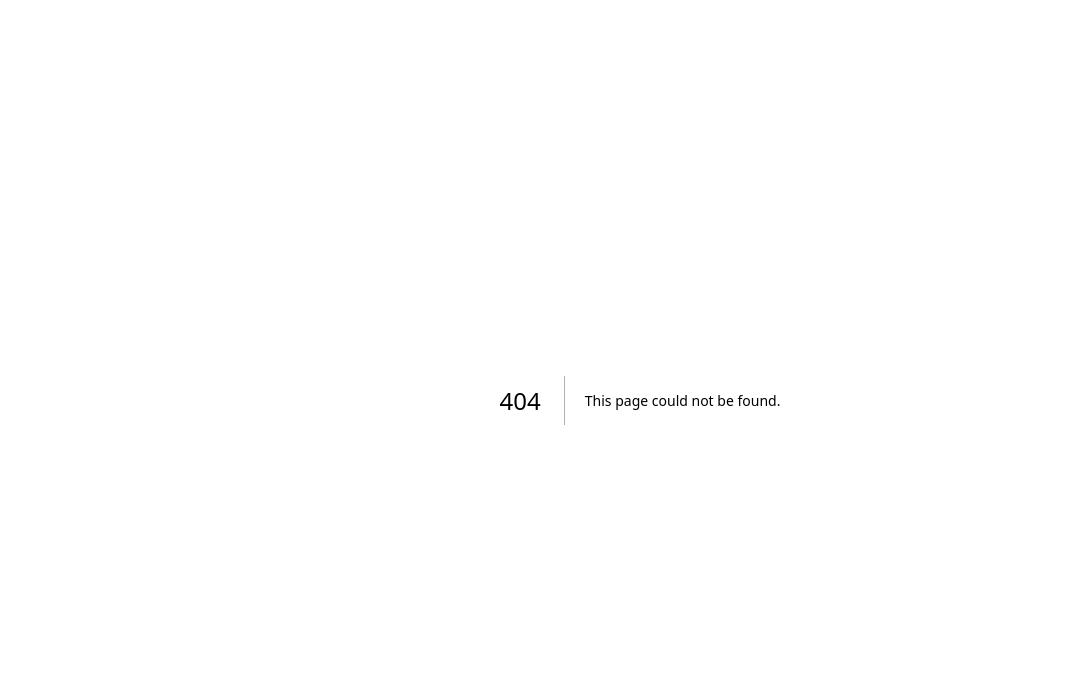
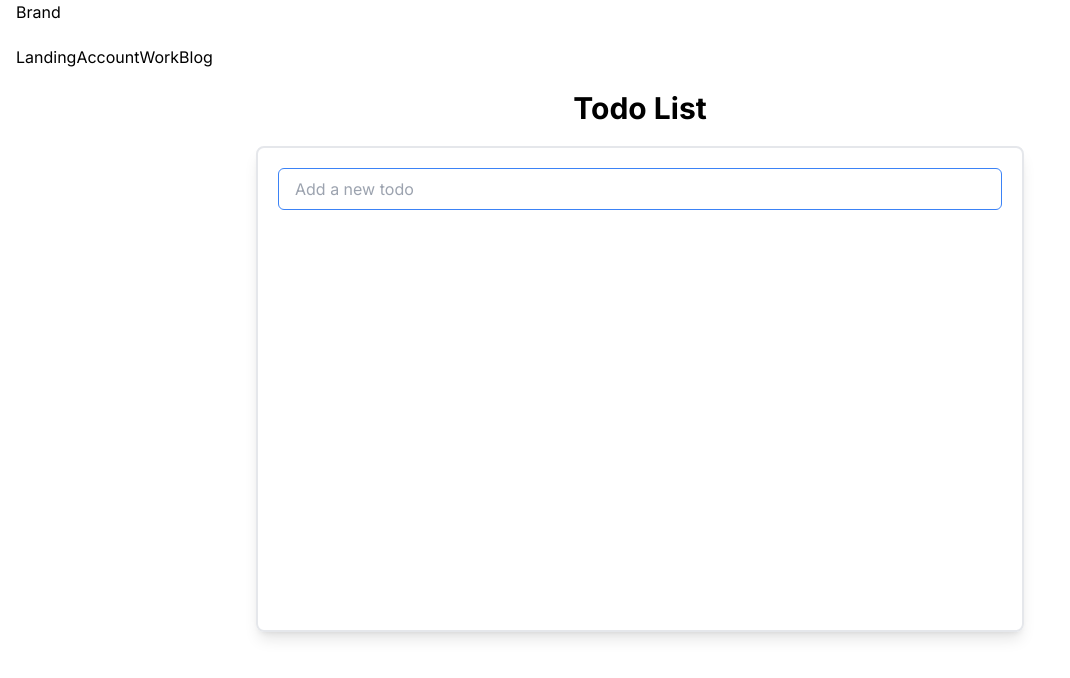
Before and after one commit to 0RAPTOR0/Section-2, a Next.js app: page /todo-list in a window 1280 px wide. Before the commit this address had no page. Shown: the top 678 px of the page, without its empty margins (0-1070 px from the left). Built offline with nearby package versions, Linux system fonts and the light colour scheme.

Commit message:
todo list

```diff
--- /dev/null
+++ b/src/Components/Navbar.jsx
@@ -0,0 +1,43 @@
+import React from 'react'
+
+const Navbar = () => {
+    return (
+        <>
+            <header className="flex flex-wrap sm:justify-start sm:flex-nowrap w-full bg-white text-sm py-4 dark:bg-neutral-800">
+                <nav
+                    className="max-w-[85rem] w-full mx-auto px-4 sm:flex sm:items-center sm:justify-between"
+                    aria-label="Global"
+                >
+                    <a className="flex-none text-xl font-semibold dark:text-white" href="#">
+                        Brand
+                    </a>
+                    <div className="flex flex-row items-center gap-5 mt-5 sm:justify-end sm:mt-0 sm:ps-5">
+                        <a className="font-medium text-blue-500" href="#" aria-current="page">
+                            Landing
+                        </a>
+                        <a
+                            className="font-medium text-gray-600 hover:text-gray-400 dark:text-neutral-400 dark:hover:text-neutral-500"
+                            href="#"
+                        >
+                            Account
+                        </a>
+                        <a
+                            className="font-medium text-gray-600 hover:text-gray-400 dark:text-neutral-400 dark:hover:text-neutral-500"
+                            href="#"
+                        >
+                            Work
+                        </a>
+                        <a
+                            className="font-medium text-gray-600 hover:text-gray-400 dark:text-neutral-400 dark:hover:text-neutral-500"
+                            href="#"
+                        >
+                            Blog
+                        </a>
+                    </div>
+                </nav>
+            </header>
+        </>
+    )
+}
+
+export default Navbar
--- /dev/null
+++ b/src/app/event-handling/page.jsx
@@ -0,0 +1,24 @@
+'use client';
+import React from 'react'
+
+const EventHandling = () => {
+    return (
+        <div className='max-w-[768px] mx-auto'>
+
+            <h1 className='text-center text-2xl font-bold'>EventHandling</h1>
+
+            <button className='p-3 bg-blue-500 mt-5 text-white rounded-md' onClick={() => { alert('button was clicked') }}>click me</button>
+
+            <input
+                className='border-2 border-gray-500 block w-full mt-3'
+                type="text"
+                onChange={(e) => { console.log(e.target.value); }}
+            />
+
+            <input type="color" onChange={(e) => { document.body.style.backgroundColor = e.target.value }} />
+
+        </div>
+    )
+}
+
+export default EventHandling;
--- a/src/app/layout.jsx
+++ b/src/app/layout.jsx
@@ -2,6 +2,7 @@ import { Inter } from "next/font/google";
 import "./globals.css";
 import '@mantine/core/styles.css';
 import { MantineProvider } from "@mantine/core";
+import Navbar from "@/Components/Navbar";
 
 const inter = Inter({ subsets: ["latin"] });
 
@@ -15,6 +16,7 @@ export default function RootLayout({ children }) {
     <html lang="en">
       <body className={inter.className}>
         <MantineProvider>
+          <Navbar />
           {children}
         </MantineProvider>
       </body>
--- /dev/null
+++ b/src/app/todo-list/page.jsx
@@ -0,0 +1,77 @@
+
+'use client';
+import React, { useState } from 'react'
+import toast from 'react-hot-toast';
+
+const TodoList = () => {
+
+    const [taskList, setTaskList] = useState([]);
+
+    const addNewTodo = (e) => {
+        if (e.code === 'Enter') {
+
+            if (!e.target.value) return toast.error('Please enter a task');
+
+            console.log(e.target.value);
+
+            const newTask = {
+                task: e.target.value, completed: false
+            };
+
+            setTaskList([newTask, ...taskList]);
+            toast.success('Task added successfully');
+            e.target.value = '';
+        }
+    }
+
+    const deleteTask = (index) => {
+        console.log(index);
+
+        const temp = taskList;
+        temp.splice(index, 1);
+        setTaskList([...temp]);
+        toast.error('Task deleted successfully');
+    }
+
+    const updateStatus = (index, value) => {
+        // console.log(taskList);
+        // console.log(index, value);
+        const temp = taskList;
+        temp[index].completed = value;
+        setTaskList([...temp]);
+        toast.success('Task status updated successfully');
+    }
+
+    return (
+        <div className='mx-64'>
+            <h1 className='text-3xl font-bold text-center my-5'>Todo List</h1>
+
+            <div className='border-2 shadow-lg rounded-lg p-5'>
+                <input
+                    onKeyDown={addNewTodo}
+                    type="text"
+                    className='w-full border border-blue-500 px-4 py-2 rounded-md'
+                    placeholder='Add a new todo'
+                />
+
+                <div className='p-4 h-[50vh] overflow-auto' >
+                    {
+                        taskList.map((obj, index) => {
+                            return <div key={index} className='grid grid-cols-2 p-4 mb-3 border-2 cursor-pointer hover:bg-gray-300'>
+                                <div className='flex gap-4 items-center'>
+                                    <input type="checkbox" checked={obj.completed} onChange={(e) => { updateStatus(index, e.target.checked) }} />
+                                    <p className={obj.completed && 'line-through text-gray-400'}>{obj.task}</p>
+                                </div>
+                                <button onClick={() => { deleteTask(index) }} className='w-fit ml-auto p-2 bg-red-600 text-white rounded-lg'>Delete</button>
+                            </div>
+                        })
+                    }
+                </div>
+
+            </div>
+
+        </div>
+    )
+}
+
+export default TodoList;
```
